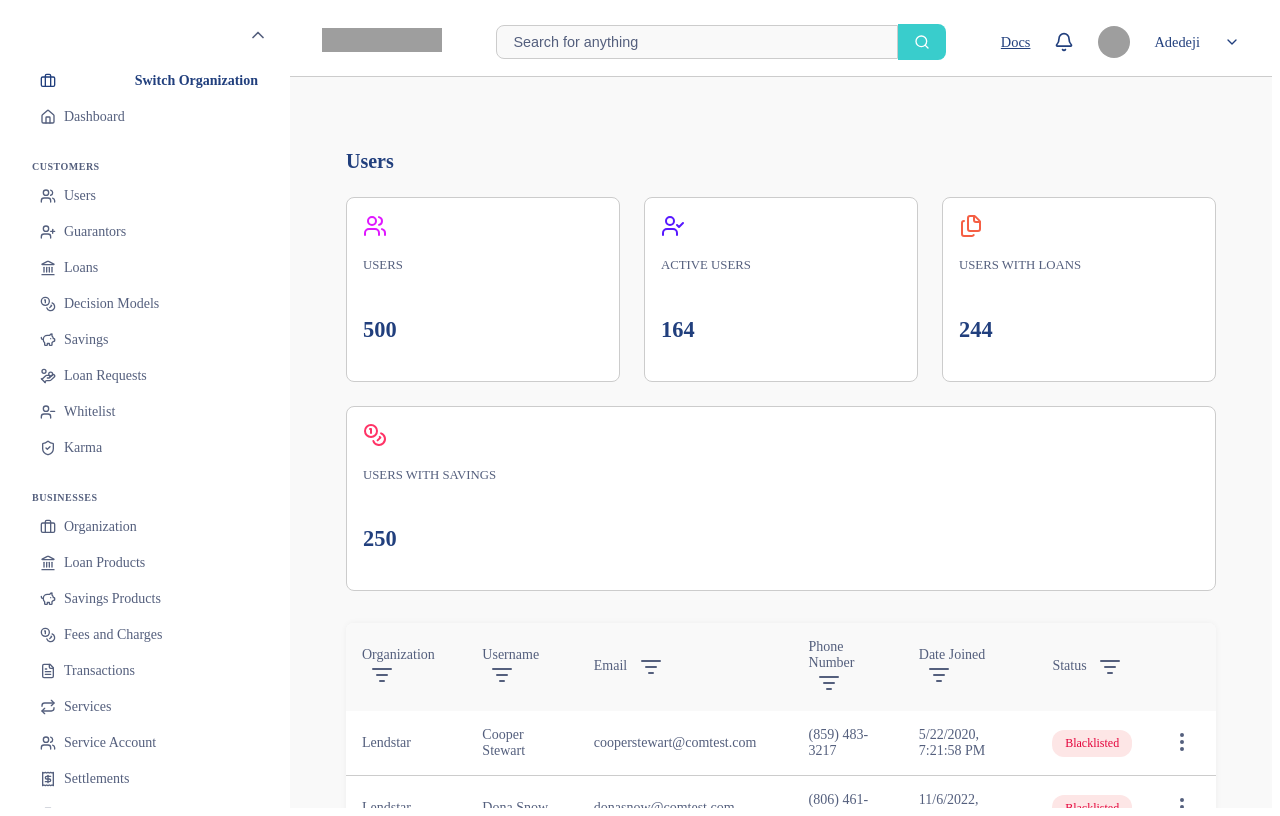
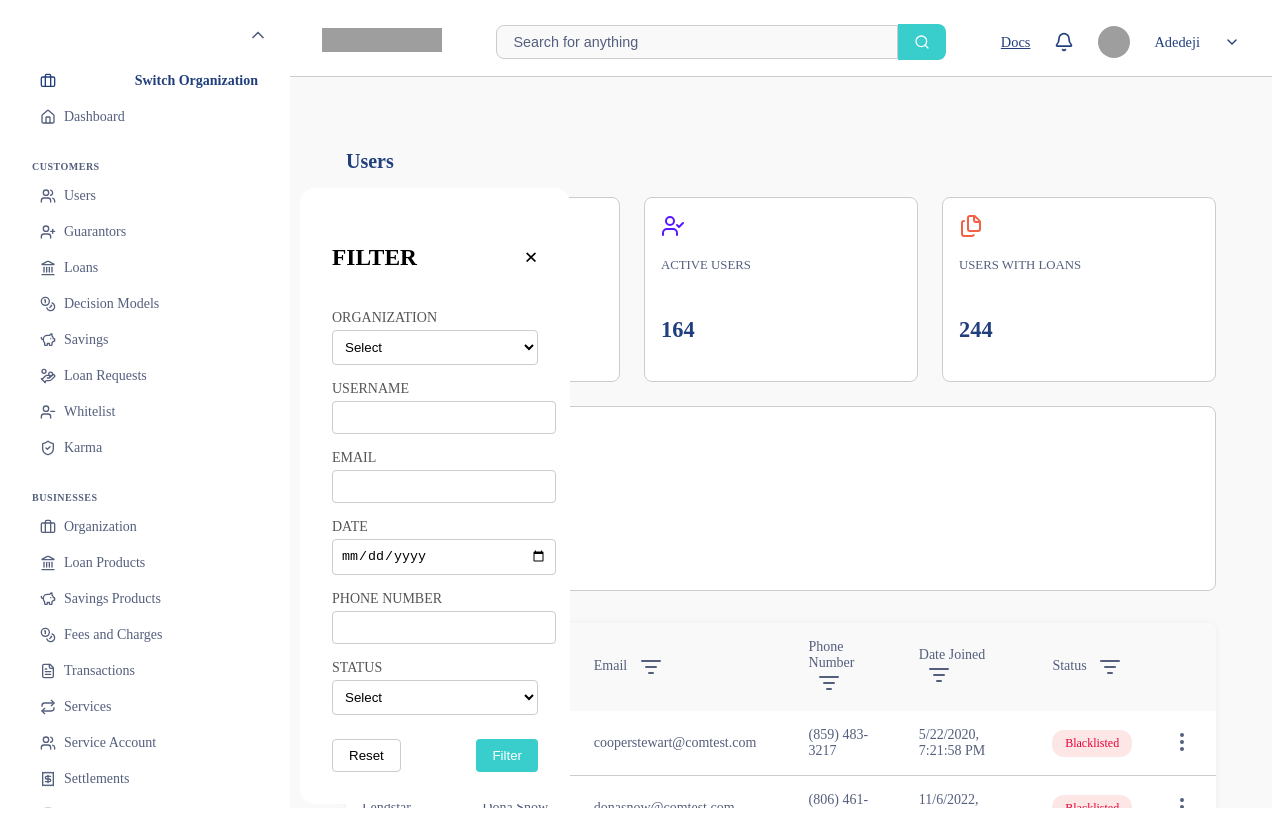
Before and after one commit to omair1996/lendsqr-fe-test, a React (Vite) app: page /dashboard in a window 1280 px wide. Both pictures are taken after a click on the icon 382 px from the left and 675 px from the top of the page. Built offline with nearby package versions, Linux system fonts and the light colour scheme; grey boxes are pictures that could not be loaded.

Commit message:
feat: add filter modal component and integrate with UserDashboard

```diff
--- /dev/null
+++ b/src/components/filterModal/FilterModal.module.scss
@@ -0,0 +1,81 @@
+@use '../../styles/variables.scss' as *;
+
+.modalOverlay {
+  position: fixed;
+  inset: 0;
+  display: flex;
+  justify-content: start;
+  align-items: center;
+  z-index: 1;
+  padding-left: 300px;
+  padding-top: 12rem;
+  width: 270px;
+}
+
+.modalContent {
+  background: white;
+  padding: 2rem;
+  border-radius: 15px;
+  width: 90%;
+  max-width: 500px;
+}
+
+.modalHeader {
+  display: flex;
+  justify-content: space-between;
+  align-items: center;
+  font-weight: bold;
+  font-size: 1.25rem;
+}
+
+.closeBtn {
+  cursor: pointer;
+  font-size: 1.5rem;
+}
+
+.modalBody label {
+  display: block;
+  margin-top: 1rem;
+  font-size: 0.875rem;
+  color: #555;
+}
+
+.modalBody input,
+.modalBody select {
+  width: 100%;
+  padding: 0.5rem;
+  margin-top: 0.25rem;
+  border: 1px solid #ccc;
+  border-radius: 4px;
+  background: white;
+  &:focus {
+    border-color: $primary-color;
+    outline: none;
+  }
+}
+
+.modalFooter {
+  display: flex;
+  justify-content: space-between;
+  gap: 1rem;
+  margin-top: 1.5rem;
+}
+
+.modalFooter button {
+  cursor: pointer;
+}
+
+.resetBtn {
+  background: white;
+  border: 1px solid #ccc;
+  padding: 0.5rem 1rem;
+  border-radius: 4px;
+}
+
+.filterBtn {
+  background: $primary-color;
+  color: white;
+  border: none;
+  padding: 0.5rem 1rem;
+  border-radius: 4px;
+}
--- /dev/null
+++ b/src/components/filterModal/FilterModal.tsx
@@ -0,0 +1,49 @@
+import styles from './FilterModal.module.scss';
+
+interface FilterModalProps {
+  onClose: () => void;
+}
+
+export default function FilterModal({ onClose }: FilterModalProps) {
+  return (
+    <div className={styles.modalOverlay}>
+      <div className={styles.modalContent}>
+        <div className={styles.modalHeader}>
+          <h3>FILTER</h3>
+          <span className={styles.closeBtn} onClick={onClose}>
+            ×
+          </span>
+        </div>
+
+        <div className={styles.modalBody}>
+          <label>ORGANIZATION</label>
+          <select>
+            <option>Select</option>
+          </select>
+
+          <label>USERNAME</label>
+          <input type="text" />
+
+          <label>EMAIL</label>
+          <input type="text" />
+
+          <label>DATE</label>
+          <input type="date" />
+
+          <label>PHONE NUMBER</label>
+          <input type="text" />
+
+          <label>STATUS</label>
+          <select>
+            <option>Select</option>
+          </select>
+        </div>
+
+        <div className={styles.modalFooter}>
+          <button className={styles.resetBtn}>Reset</button>
+          <button className={styles.filterBtn}>Filter</button>
+        </div>
+      </div>
+    </div>
+  );
+}
--- a/src/components/userDashboard/UserDashboard.module.scss
+++ b/src/components/userDashboard/UserDashboard.module.scss
@@ -95,3 +95,11 @@
   cursor: pointer;
   color: $text;
 }
+
+.filterBtn {
+  background: none;
+  border: none;
+  cursor: pointer;
+  margin-left: 0.5rem;
+  padding: 0;
+}
--- a/src/components/userDashboard/UserDashboard.tsx
+++ b/src/components/userDashboard/UserDashboard.tsx
@@ -4,11 +4,13 @@ import SummaryCards from '../SummaryCards/SummaryCards';
 import { MoreVertical, ListFilter } from 'lucide-react';
 import Pagination from '../pagination/Pagination';
 import type { User } from '@/types/User';
+import FilterModal from '../filterModal/FilterModal';
 
 export default function UserDashboard() {
   const [users, setUsers] = useState<User[]>([]);
   const [page, setPage] = useState(1);
   const [itemsPerPage, setItemsPerPage] = useState(10);
+  const [showFilterModal, setShowFilterModal] = useState(false);
 
   useEffect(() => {
     fetch('/mock/users.json')
@@ -30,7 +32,6 @@ export default function UserDashboard() {
       setPage(totalPages);
     }
   }, [totalPages, page]);
-  console.log({ page, itemsPerPage, totalPages });
 
   return (
     <div className={styles.container}>
@@ -42,26 +43,33 @@ export default function UserDashboard() {
           <thead>
             <tr>
               <th>
-                Organization <ListFilter />
+                Organization{' '}
+                <ListFilter className={styles.filterBtn} onClick={() => setShowFilterModal(true)} />
               </th>
               <th>
-                Username <ListFilter />
+                Username{' '}
+                <ListFilter className={styles.filterBtn} onClick={() => setShowFilterModal(true)} />
               </th>
               <th>
-                Email <ListFilter />
+                Email{' '}
+                <ListFilter className={styles.filterBtn} onClick={() => setShowFilterModal(true)} />
               </th>
               <th>
-                Phone Number <ListFilter />
+                Phone Number{' '}
+                <ListFilter className={styles.filterBtn} onClick={() => setShowFilterModal(true)} />
               </th>
               <th>
-                Date Joined <ListFilter />
+                Date Joined{' '}
+                <ListFilter className={styles.filterBtn} onClick={() => setShowFilterModal(true)} />
               </th>
               <th>
-                Status <ListFilter />
+                Status{' '}
+                <ListFilter className={styles.filterBtn} onClick={() => setShowFilterModal(true)} />
               </th>
               <th></th>
             </tr>
           </thead>
+          {showFilterModal && <FilterModal onClose={() => setShowFilterModal(false)} />}
           <tbody>
             {paginatedUsers.map((user) => (
               <tr key={user.id}>
```
